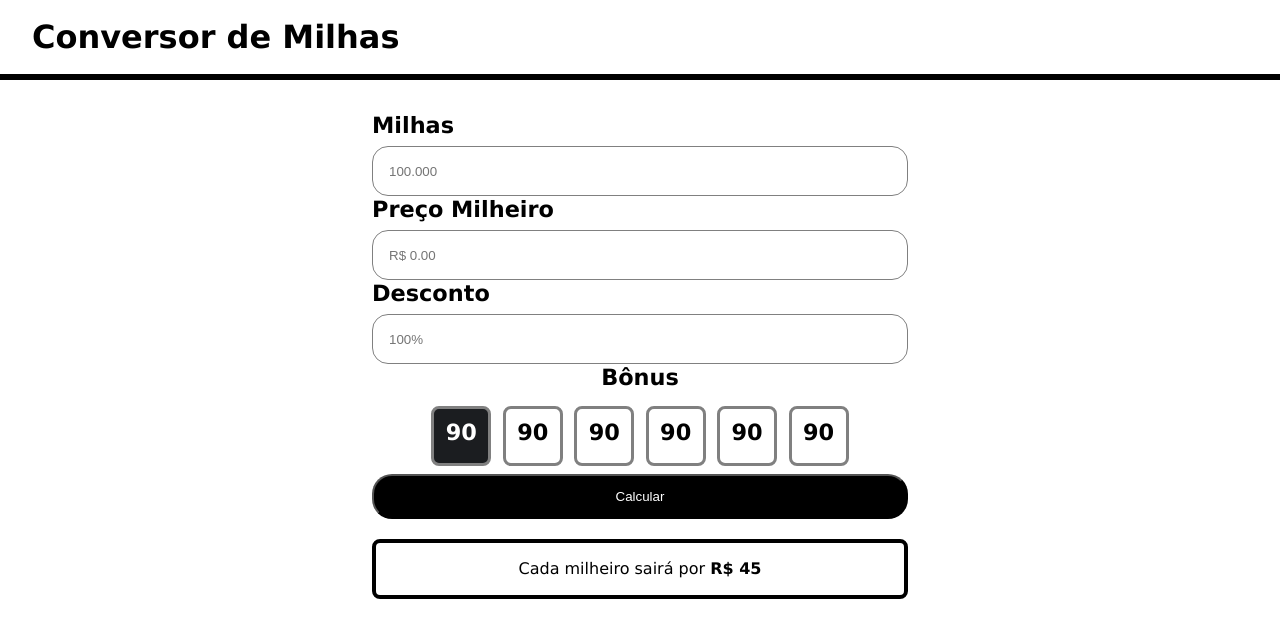
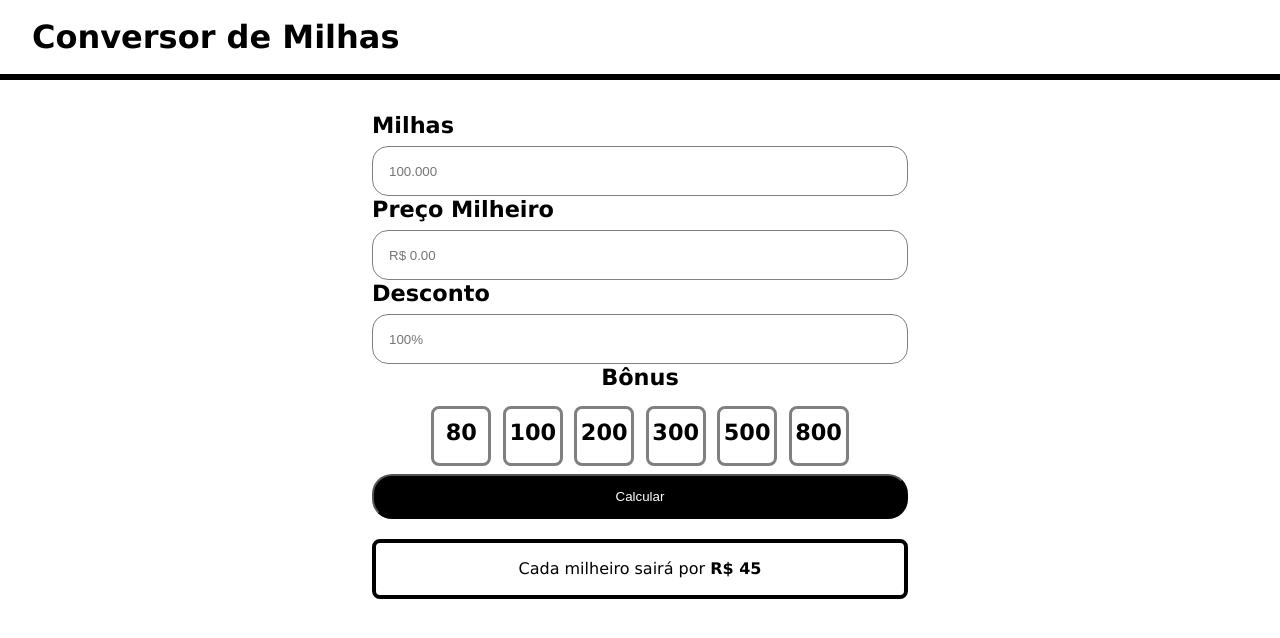
Before and after one commit to micherlane/projeto-conversor-milha, a React (Vite) app: page / in a window 1280 px wide. Shown: the top 638 px of the page. Built offline with nearby package versions, Linux system fonts and the light colour scheme.

Commit message:
Funcionalidade de escolher o bônus

```diff
--- a/src/Components/Bonus/index.tsx
+++ b/src/Components/Bonus/index.tsx
@@ -2,12 +2,13 @@ import './styles.css'
 
 interface BonusProps {
     valor: string;
-    isSelected?: boolean
+    isSelected?: boolean,
+    onClicked?: () => void;
 }
-export function Bonus({valor, isSelected = false}: BonusProps){
+export function Bonus({valor, isSelected = false, onClicked}: BonusProps){
     const bonusClass = isSelected ? 'bonusStyles selected' : 'bonusStyles';
 
-    return (<div className={bonusClass}>
+    return (<div className={bonusClass} onClick={onClicked}>
         <p>{valor}</p>
     </div>)
 }
--- a/src/Components/Form/index.tsx
+++ b/src/Components/Form/index.tsx
@@ -3,8 +3,31 @@ import { Button } from "../ui/Button";
 import { Input } from "../ui/Input";
 import { Bonus } from '../Bonus';
 import { Resultado } from '../Resultado';
+import { useState } from 'react';
 
 export function Form() {
+    const [milhas, setMilhas] = useState('');
+    const [valorMilhas, setValorMilhas] = useState('');
+    const [bonusSelecionado, setbonusSelecionado] = useState('');
+    const [listaBonus, setlistaBonus] = useState(['80', '100', '200', '300', '500', '800']);
+    const [bonusSelecionados, setbonusSelecionados] = useState(Array(listaBonus.length).fill(false));
+
+
+    const selecionarBonus = (index: number, value: string) => {
+        let bonusSelecionadosAtualizado = [...bonusSelecionados];
+
+        bonusSelecionadosAtualizado = bonusSelecionadosAtualizado.map((bonus, indice) => {
+            if(index === indice){
+                return true;
+            }
+
+            return bonus = false;
+        });
+
+        setbonusSelecionados(bonusSelecionadosAtualizado);
+        setbonusSelecionado(value);
+    }
+
     return (
         <div className="formStyles">
             <form>
@@ -26,12 +49,9 @@ export function Form() {
                 <div className="bonusContainer">
                     <p>Bônus</p>
                     <div className='bonusItems'>
-                        <Bonus valor='90' isSelected={true}/>
-                        <Bonus valor='90'/>
-                        <Bonus valor='90'/>
-                        <Bonus valor='90'/>
-                        <Bonus valor='90'/>
-                        <Bonus valor='90'/>
+                        {listaBonus.map((valorBonus, index) => (
+                            <Bonus key={index} valor={valorBonus} isSelected={bonusSelecionados[index]} onClicked={() => selecionarBonus(index, valorBonus)}/>
+                         ))}
                     </div>
 
                 </div>
```
